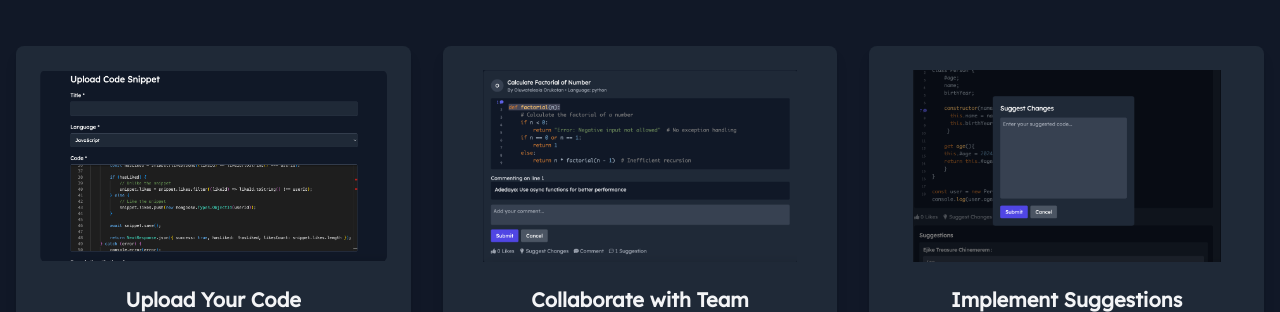
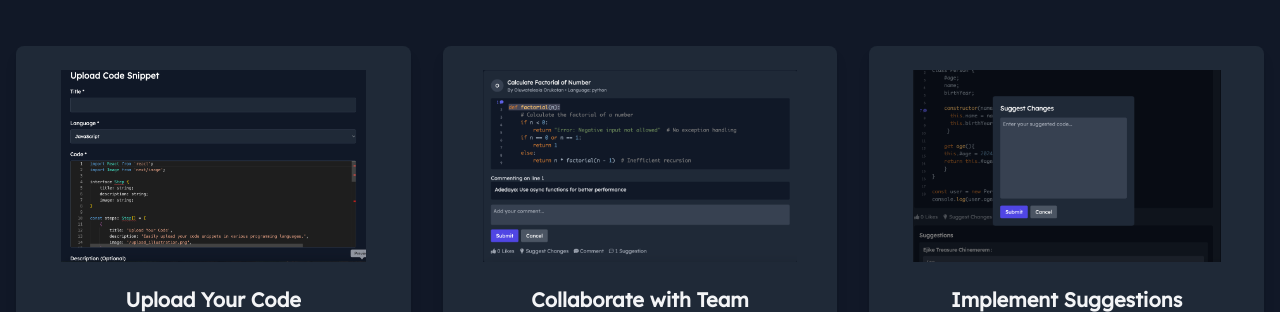
Before and after one commit to adedayoniyi/nextjs_code_review_tool, a Next.js app: page / in a window 1280 px wide. Shown: the part 1190-1502 px from the top of the page. Built offline with nearby package versions, Linux system fonts and the light colour scheme.

Commit message:
fixed upload image

```diff
--- a/src/components/HowToUse.tsx
+++ b/src/components/HowToUse.tsx
@@ -14,7 +14,7 @@ const steps: Step[] = [
     {
         title: 'Upload Your Code',
         description: 'Easily upload your code snippets in various programming languages.',
-        image: '/upload_illustration.png',
+        image: '/upload_showcase.png',
     },
     {
         title: 'Collaborate with Team',
```
Also changed, not shown: public/upload_illustration.png (deleted), public/upload_showcase.png (added).
